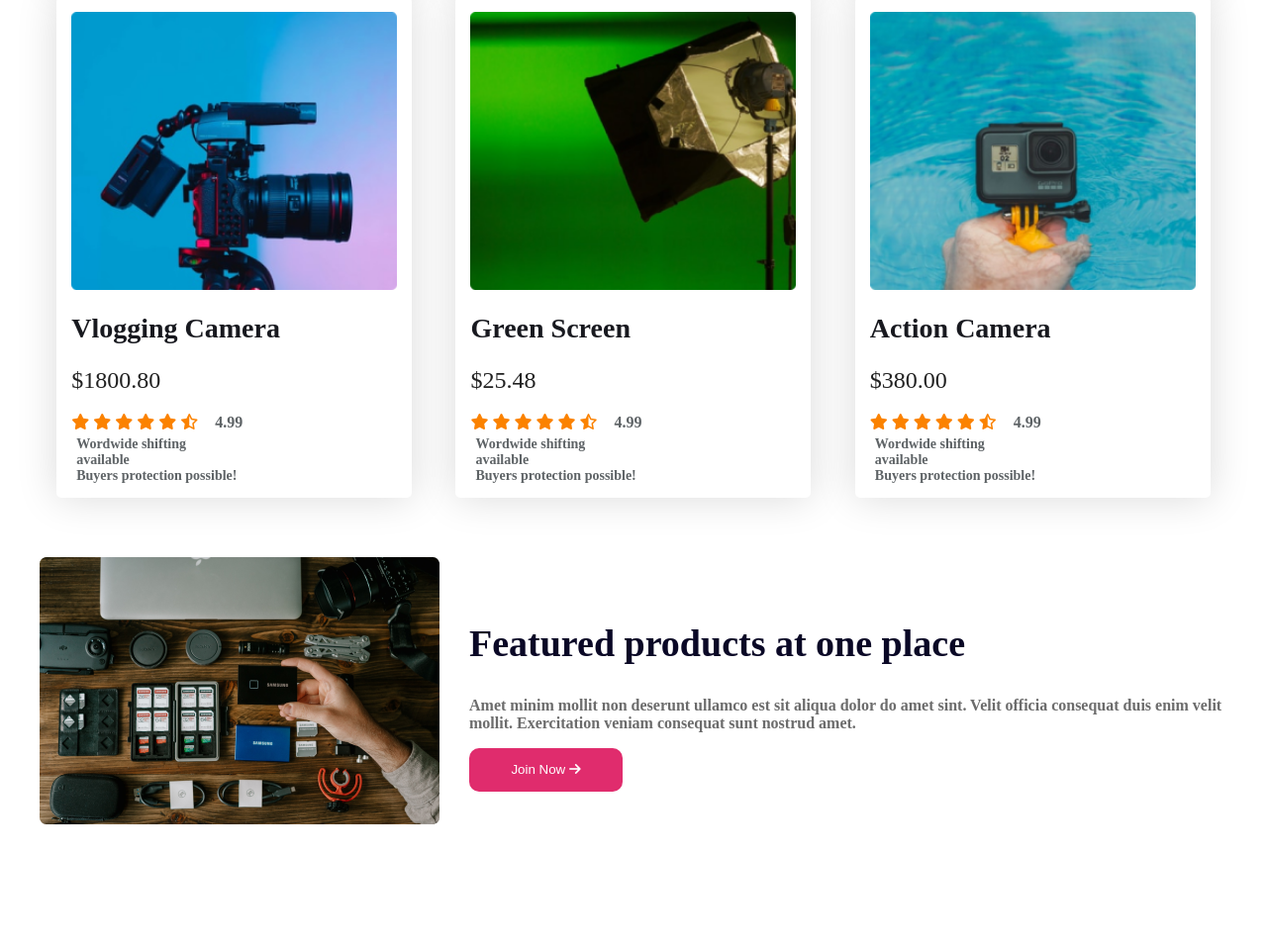
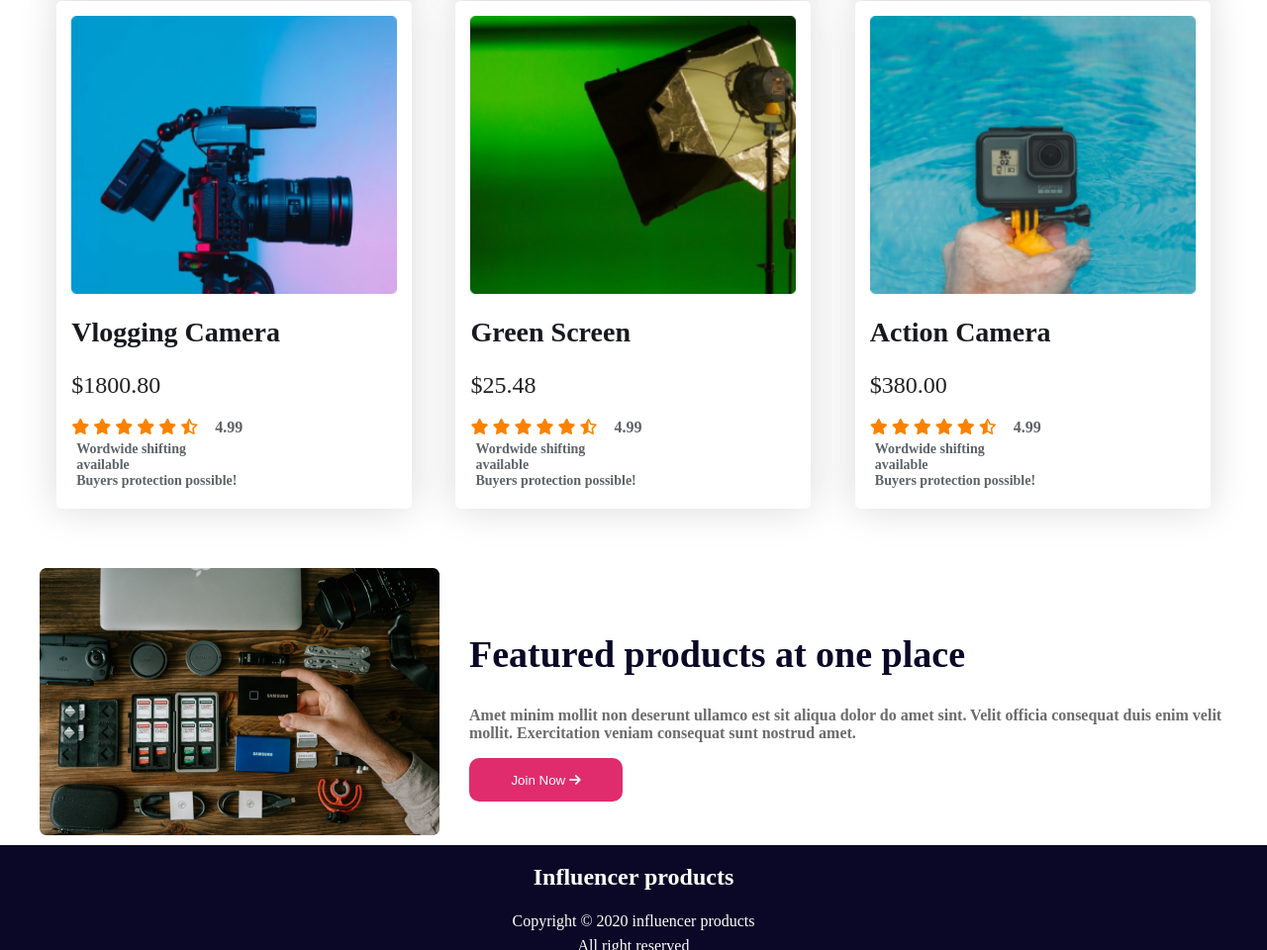
Before and after one commit to galibhub/influencer-gear, a plain HTML site: page index.html in a window 1280 px wide. Shown: the part 1840-2800 px from the top of the page at 99% size. Before the commit the page ends 2683 px from the top, so only its background shows below. Drawn offline with Linux system fonts and the light colour scheme.

Commit message:
Added footer section and done little changes at cart section

```diff
--- a/index.html
+++ b/index.html
@@ -234,7 +234,7 @@
                 <p class="featured-description">Amet minim mollit non deserunt ullamco est sit aliqua dolor do amet
                     sint. Velit officia consequat duis enim velit mollit. Exercitation veniam consequat sunt nostrud
                     amet.</p>
-                    <button class="btn-featured"> Join Now <i class="fa-solid fa-arrow-right"></i></button>
+                <button class="btn-featured"> Join Now <i class="fa-solid fa-arrow-right"></i></button>
 
 
             </div>
@@ -243,7 +243,18 @@
     </main>
 
     <footer>
-
+        <section class="footer">
+            <h1 class="footer-title">Influencer products</h1>
+            <p class="copyright">
+                Copyright &copy; 2020 influencer products <br> All right reserved
+            </p>
+            <div class="icon">
+                <span><i class="fa-brands fa-instagram"></i></span>
+                <span><i class="fa-brands fa-chrome"></i></span>
+                <span><i class="fa-brands fa-twitter"></i></span>
+                <span><i class="fa-brands fa-youtube"></i></span>
+            </div>
+        </section>
     </footer>
 </body>
 
--- a/styles/influencer.css
+++ b/styles/influencer.css
@@ -1,3 +1,10 @@
+
+body
+{
+    padding: 0;
+    margin: 0;
+}
+
 .nav-main {
     display: flex;
     justify-content: space-between;
@@ -138,7 +145,7 @@ a i {
     border-radius: 5px;
     box-shadow: 0px 0px 40px 0px rgba(0, 0, 0, 0.15);
     background: rgb(255, 255, 255);
-    height: 476px;
+    height: auto;
     max-width: 329px;
     width: 100%;
     border-radius: 5px;
@@ -169,6 +176,7 @@ a i {
 
 .ratings i {
     color: rgb(251, 130, 0);
+    padding: 0;
 }
 
 .value {
@@ -230,3 +238,36 @@ a i {
 
 
 }
+
+
+/*footer */
+
+.footer
+{
+    display: flex;
+    flex-direction: column;
+    justify-content: center;
+    align-items: center;
+    background-color: #0A0826;
+    width: 100%;
+    line-height: 25px;
+}
+.footer-title
+{
+    color: white;
+    font-weight: bold;
+    font-size: 24px;
+}
+.copyright
+{
+    color:white;
+    text-align: center;
+    margin-top:0;
+    font-weight: 300;
+}
+
+span i
+{
+    color: white;
+    padding:10px;
+}
```
